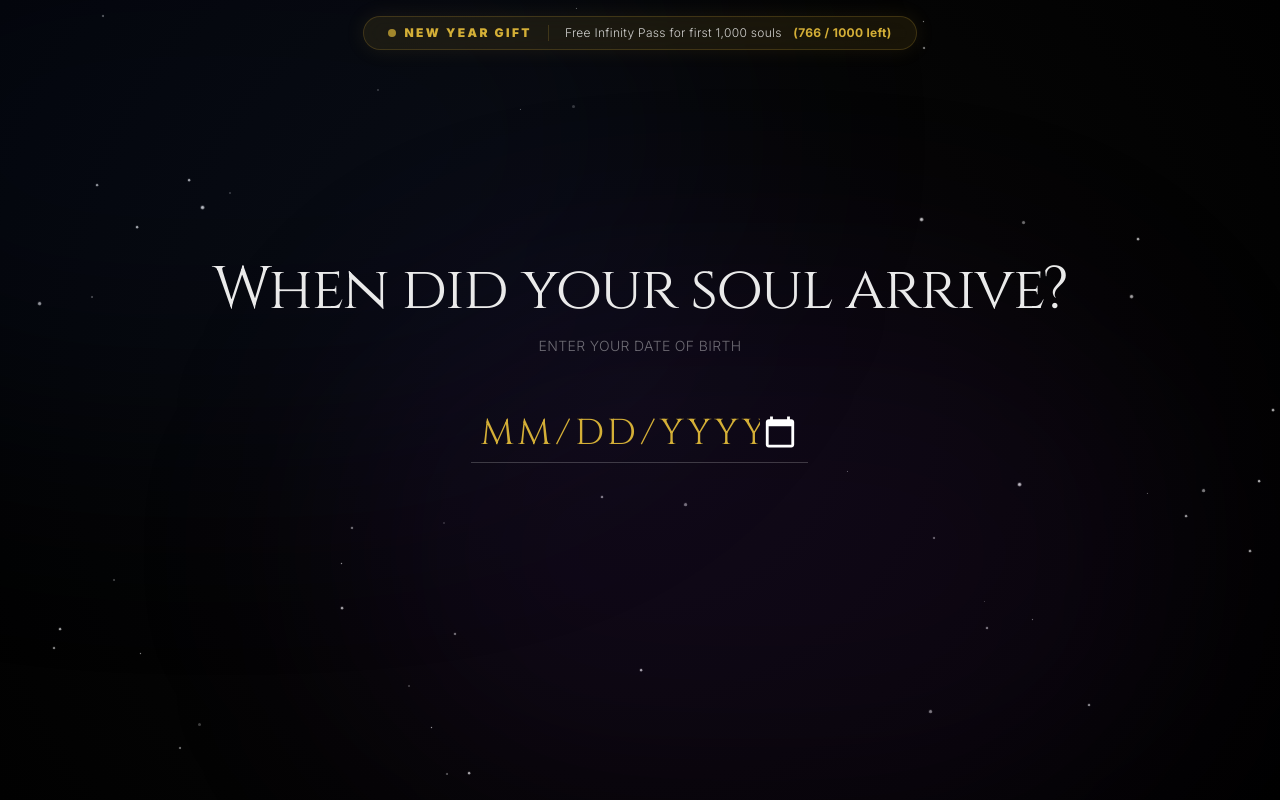
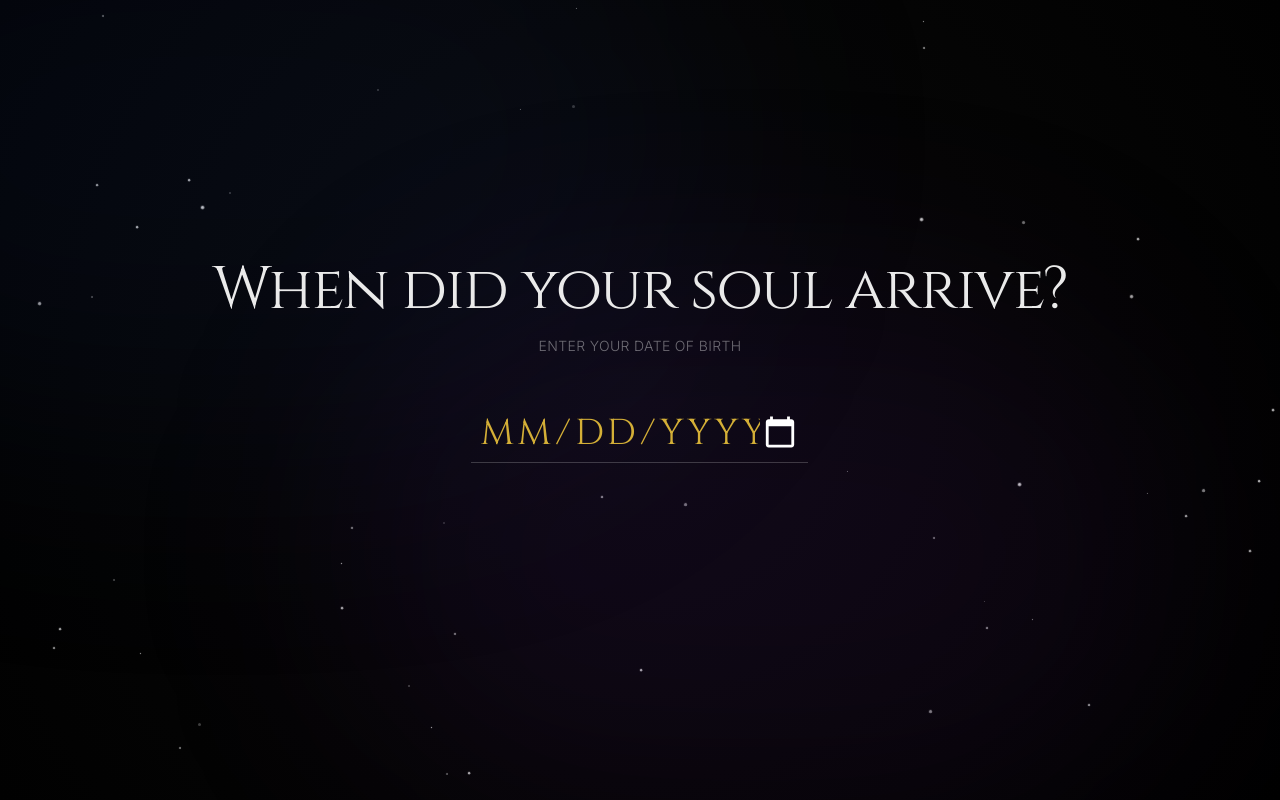
Before and after one commit to KashAmir418/Numerio, a Next.js app: page / in a window 1280 px wide. Built offline with nearby package versions, Linux system fonts and the light colour scheme.

Commit message:
Relocated soul counter to dashboard and refined its design

```diff
--- a/src/app/page.tsx
+++ b/src/app/page.tsx
@@ -11,19 +11,6 @@ export default function Home() {
     const [step, setStep] = useState<"entry" | "loading" | "dashboard">("entry");
     const [profile, setProfile] = useState<NumerologyProfile | null>(null);
 
-    // Dynamic Soul Counter logic
-    const [soulsClaimed, setSoulsClaimed] = useState(160);
-
-    useEffect(() => {
-        // Simple logic to "claim" souls based on time to create urgency
-        const now = new Date();
-        const startOfLaunch = new Date(now.getFullYear(), 0, 1); // Jan 1st
-        const hoursPassed = Math.floor((now.getTime() - startOfLaunch.getTime()) / (1000 * 60 * 60));
-
-        // Starts at 160, adds a few every hour
-        const calculatedSouls = Math.min(987, 160 + (hoursPassed * 2) + now.getMinutes() % 10);
-        setSoulsClaimed(calculatedSouls);
-    }, []);
 
     const handleEntryComplete = (date: string) => {
         // Validation Logic
@@ -60,26 +47,6 @@ export default function Home() {
         <main className={`relative min-h-screen flex flex-col items-center ${step === 'dashboard' ? 'justify-start overflow-x-hidden' : 'justify-center overflow-hidden'}`}>
             <StarBackground />
 
-            {/* New Year Gift Banner */}
-            {step === "entry" && (
-                <motion.div
-                    initial={{ y: -100, opacity: 0 }}
-                    animate={{ y: 0, opacity: 1 }}
-                    transition={{ delay: 1, duration: 0.8 }}
-                    className="absolute top-0 left-0 w-full z-50 p-4 flex justify-center"
-                >
-                    <div className="bg-gold/10 backdrop-blur-md border border-gold/20 px-6 py-2 rounded-full flex items-center gap-4 shadow-[0_0_20px_rgba(212,175,55,0.1)]">
-                        <div className="flex items-center gap-2">
-                            <span className="w-2 h-2 bg-gold animate-pulse rounded-full" />
-                            <span className="text-[10px] md:text-xs text-gold font-black uppercase tracking-[0.2em]">New Year Gift</span>
-                        </div>
-                        <div className="w-[1px] h-4 bg-gold/20" />
-                        <p className="text-[10px] md:text-xs text-white/80 font-light tracking-wide">
-                            Free Infinity Pass for first 1,000 souls <span className="text-gold font-bold ml-2">({1000 - soulsClaimed} / 1000 left)</span>
-                        </p>
-                    </div>
-                </motion.div>
-            )}
 
             <AnimatePresence mode="wait">
                 {step === "entry" && (
--- a/src/components/dashboard/dashboard.tsx
+++ b/src/components/dashboard/dashboard.tsx
@@ -23,6 +23,25 @@ export const Dashboard = ({ profile }: DashboardProps) => {
     const [compatibilityChecksUsed, setCompatibilityChecksUsed] = useState(0);
     const [showAnalysisPaywall, setShowAnalysisPaywall] = useState(false);
     const [activeTab, setActiveTab] = useState("Blueprint");
+
+    // Dynamic Soul Counter logic
+    const [soulsClaimed, setSoulsClaimed] = useState(160);
+
+    useEffect(() => {
+        const calculateSouls = () => {
+            const now = new Date();
+            const startOfLaunch = new Date(now.getFullYear(), 0, 1);
+            const hoursPassed = Math.floor((now.getTime() - startOfLaunch.getTime()) / (1000 * 60 * 60));
+            return Math.min(987, 160 + (hoursPassed * 2) + now.getMinutes() % 10);
+        };
+
+        setSoulsClaimed(calculateSouls());
+        const interval = setInterval(() => {
+            setSoulsClaimed(calculateSouls());
+        }, 60000); // Check every minute
+
+        return () => clearInterval(interval);
+    }, []);
 
     // Reading Drawer State
     const [drawerState, setDrawerState] = useState<{
@@ -151,6 +170,26 @@ export const Dashboard = ({ profile }: DashboardProps) => {
                 onUnlock={handleShowPaywall}
             />
 
+            {/* Small Professional Gift Banner */}
+            {!isPremium && (
+                <div className="flex justify-center mt-6 mb-2">
+                    <motion.div
+                        initial={{ opacity: 0, y: -10 }}
+                        animate={{ opacity: 1, y: 0 }}
+                        className="bg-gold/5 backdrop-blur-sm border border-gold/10 px-4 py-1.5 rounded-full flex items-center gap-3"
+                    >
+                        <div className="flex items-center gap-1.5">
+                            <span className="w-1.5 h-1.5 bg-gold/50 rounded-full" />
+                            <span className="text-[9px] text-gold/80 font-bold uppercase tracking-widest">NY 2026 Gift</span>
+                        </div>
+                        <div className="w-[1px] h-3 bg-white/10" />
+                        <p className="text-[9px] text-white/50 font-medium tracking-wide">
+                            Free Infinity Pass <span className="text-white/80 tracking-normal ml-1">({1000 - soulsClaimed} / 1000 left)</span>
+                        </p>
+                    </motion.div>
+                </div>
+            )}
+
             <TabNavigation tabs={TABS} activeTab={activeTab} onTabChange={setActiveTab} />
 
             <div className="w-full max-w-6xl mx-auto px-4 md:px-8">
```
